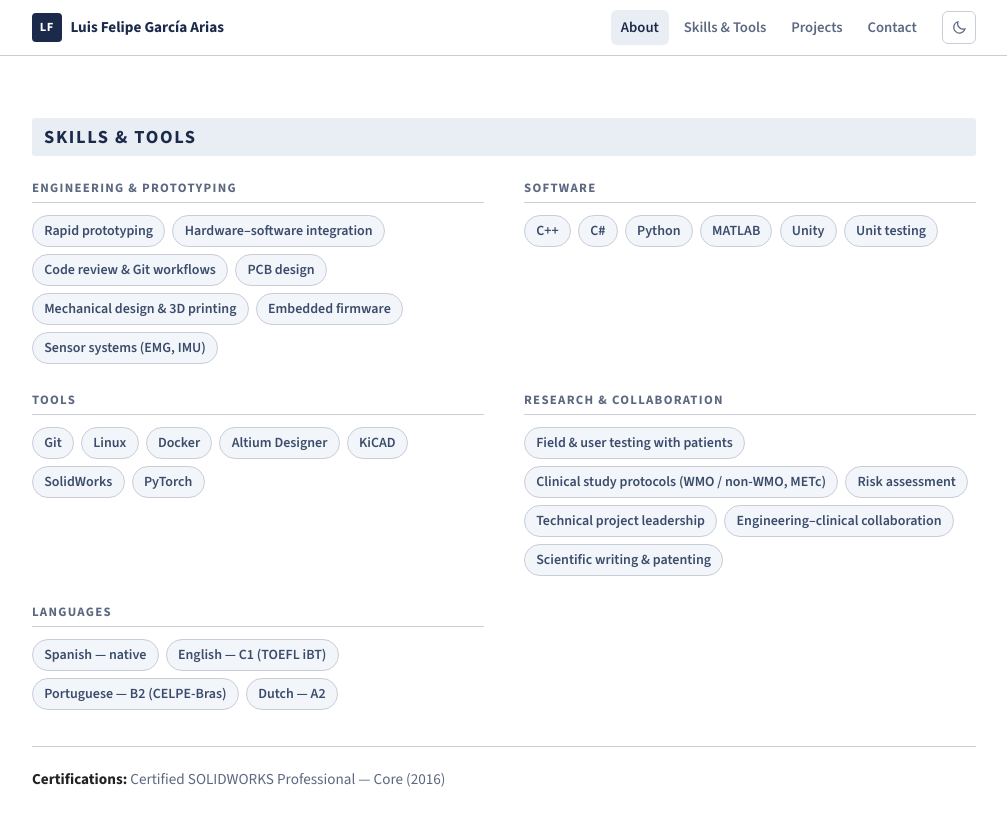
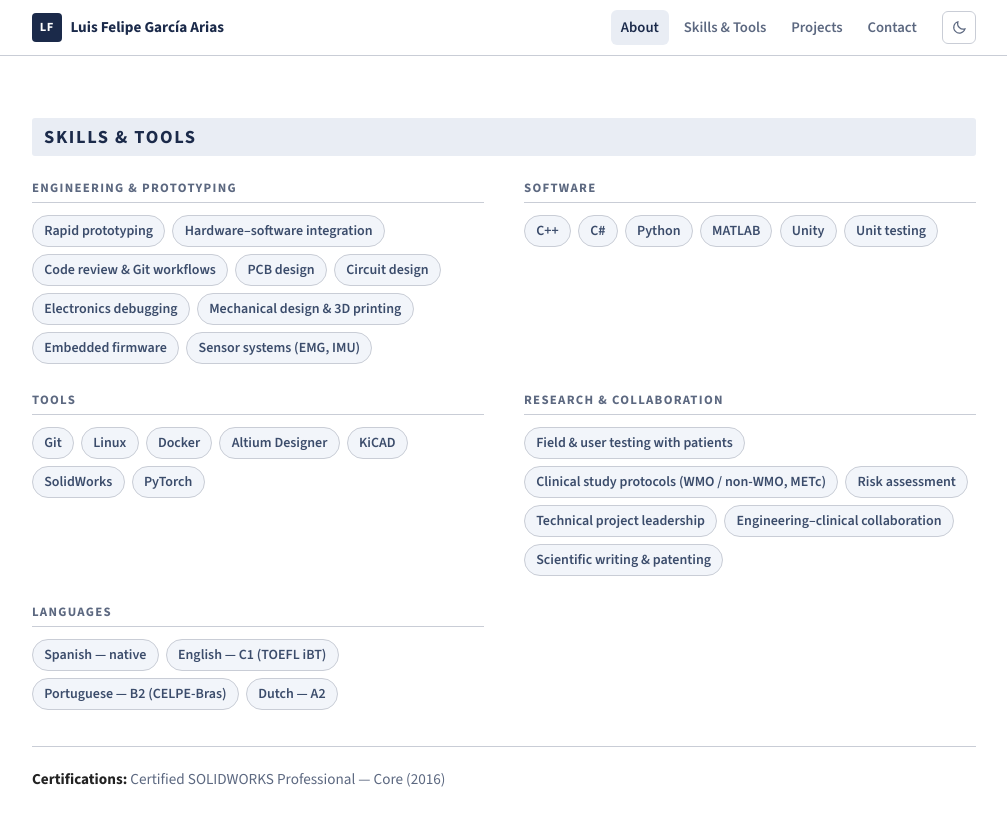
Before and after one commit to lufgarciaar/lufgarciaar.github.io, a Jekyll site: the page built from index.html, in a window 1280 px wide and 900 px high, scrolled down 864 px. Shown: the top 826 px of the window, without its empty margins (136-1143 px from the left). Built offline with Jekyll 4.4.1, drawn with Linux system fonts in a browser that asks for light colours.

Commit message:
chore: extend skills with electronics debugging

```diff
--- a/_data/skills.yml
+++ b/_data/skills.yml
@@ -7,6 +7,8 @@ groups:
       - "Hardware–software integration"
       - "Code review & Git workflows"
       - "PCB design"
+      - "Circuit design"
+      - "Electronics debugging"
       - "Mechanical design & 3D printing"
       - "Embedded firmware"
       - "Sensor systems (EMG, IMU)"
```
